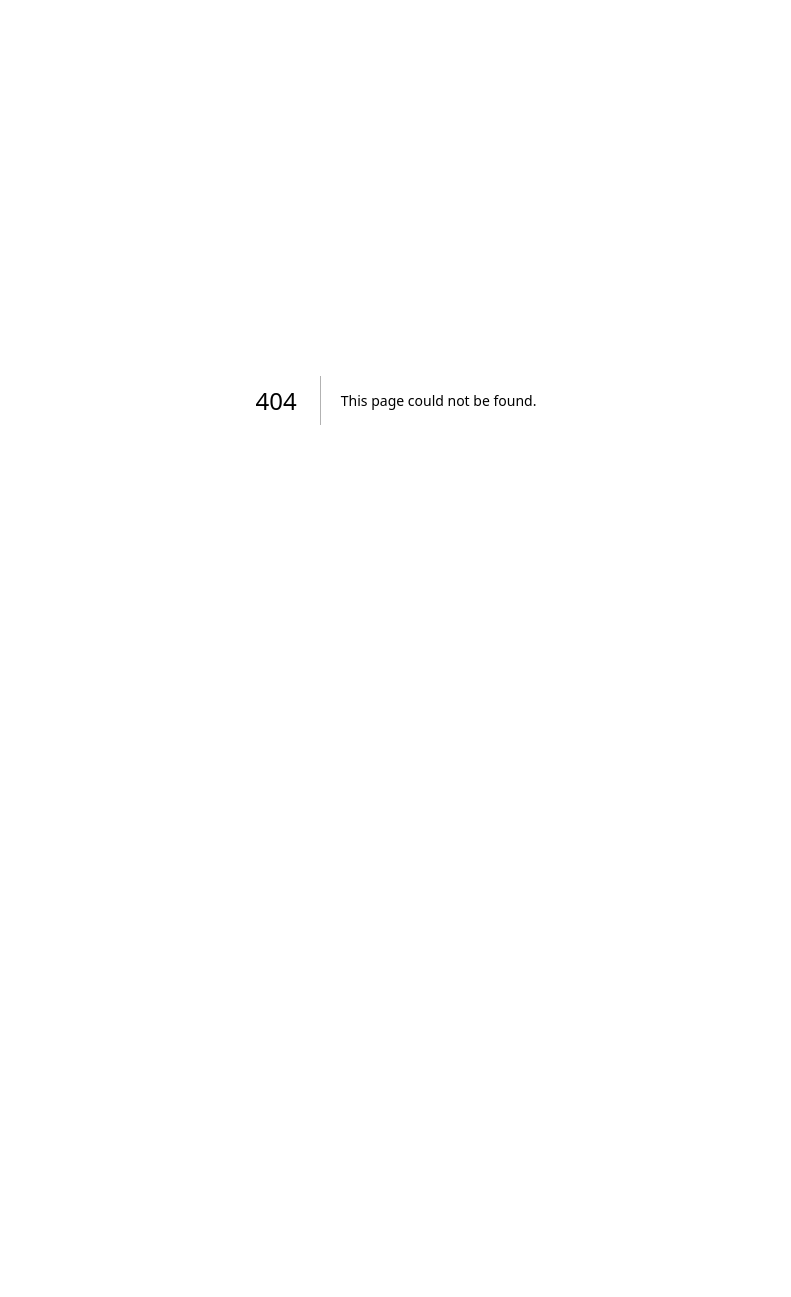
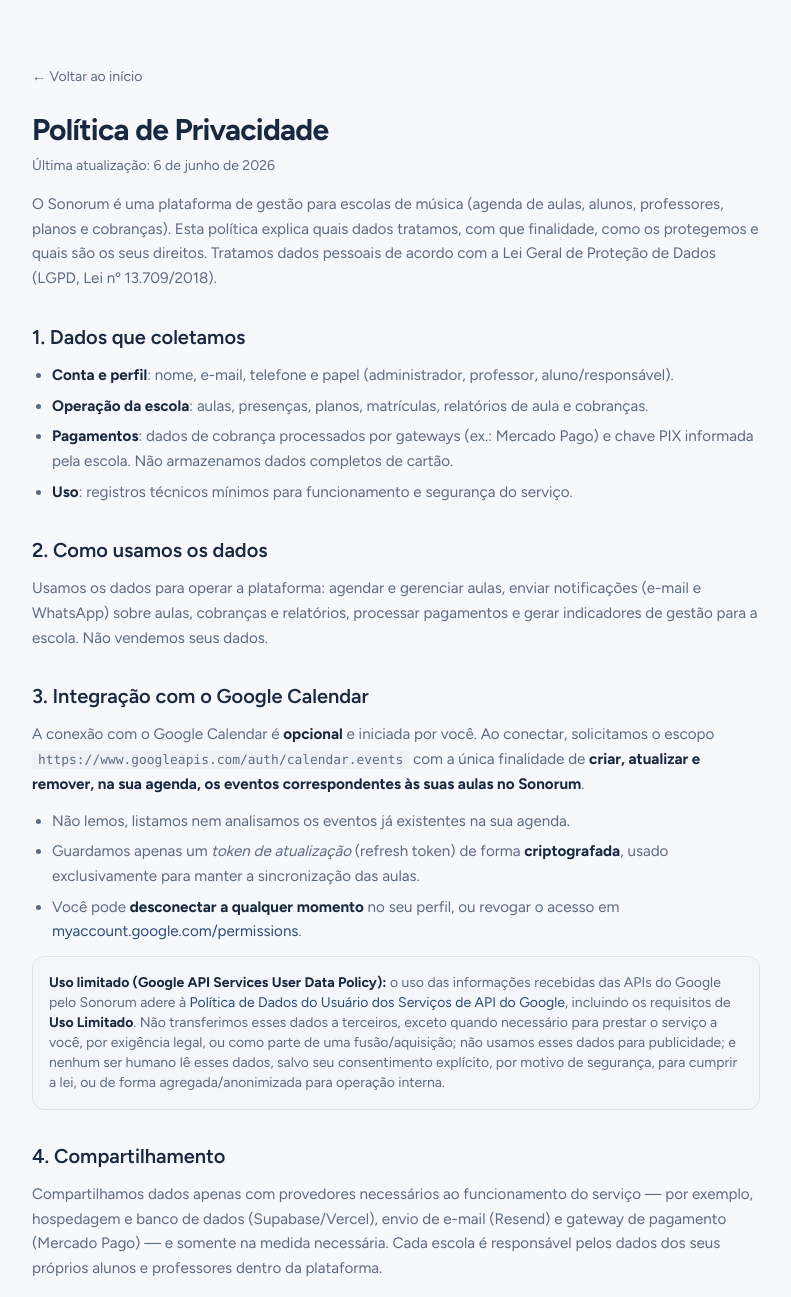
Before and after one commit to Pump-Tecnologia/Sonorum, a Next.js app: page /privacidade in a window 1280 px wide. Before the commit this address had no page. Shown: the top 1297 px of the page, without its empty margins (244-1035 px from the left). Before the commit the page ends 800 px from the top, so only its background shows below. Built offline with nearby package versions, Linux system fonts and the light colour scheme.

Commit message:
feat: página de Política de Privacidade (/privacidade) p/ verificação Google
Inclui a cláusula de Uso Limitado (Google API Services User Data Policy) +
seção específica do Google Calendar (escopo, uso, revogação). Link no rodapé
da landing e no card de conexão.

```diff
--- a/app/(marketing)/page.tsx
+++ b/app/(marketing)/page.tsx
@@ -1,3 +1,5 @@
+import Link from 'next/link'
+
 import { CTASection } from '@/components/marketing/CTASection'
 import { Features } from '@/components/marketing/Features'
 import { Hero } from '@/components/marketing/Hero'
@@ -12,6 +14,12 @@ export default function LandingPage() {
       <Features />
       <Pricing />
       <CTASection />
+      <footer className="border-t border-hairline px-5 py-8 text-center text-sm text-ink-muted">
+        <p>
+          © {new Date().getFullYear()} Sonorum ·{' '}
+          <Link href="/privacidade" className="hover:text-brand-600 hover:underline">Política de Privacidade</Link>
+        </p>
+      </footer>
     </>
   )
 }
--- /dev/null
+++ b/app/privacidade/page.tsx
@@ -0,0 +1,129 @@
+import Link from 'next/link'
+
+export const metadata = {
+  title: 'Política de Privacidade — Sonorum',
+  description: 'Como o Sonorum coleta, usa e protege os dados, incluindo a integração com o Google Calendar.',
+}
+
+const UPDATED = '6 de junho de 2026'
+const CONTACT = 'contato@sonorum.com.br'
+
+function Section({ title, children }: { title: string; children: React.ReactNode }) {
+  return (
+    <section className="mt-8">
+      <h2 className="text-xl font-semibold text-ink">{title}</h2>
+      <div className="mt-3 space-y-3 text-[0.95rem] leading-relaxed text-ink-muted">{children}</div>
+    </section>
+  )
+}
+
+export default function PrivacyPolicyPage() {
+  return (
+    <main className="mx-auto max-w-3xl px-5 py-16">
+      <Link href="/" className="text-sm text-ink-muted hover:text-brand-600">← Voltar ao início</Link>
+
+      <h1 className="mt-6 text-3xl font-bold tracking-tight text-ink">Política de Privacidade</h1>
+      <p className="mt-2 text-sm text-ink-muted">Última atualização: {UPDATED}</p>
+
+      <div className="mt-4 text-[0.95rem] leading-relaxed text-ink-muted">
+        <p>
+          O Sonorum é uma plataforma de gestão para escolas de música (agenda de aulas, alunos,
+          professores, planos e cobranças). Esta política explica quais dados tratamos, com que
+          finalidade, como os protegemos e quais são os seus direitos. Tratamos dados pessoais de
+          acordo com a Lei Geral de Proteção de Dados (LGPD, Lei nº 13.709/2018).
+        </p>
+      </div>
+
+      <Section title="1. Dados que coletamos">
+        <ul className="list-disc space-y-1.5 pl-5">
+          <li><strong className="text-ink">Conta e perfil</strong>: nome, e-mail, telefone e papel (administrador, professor, aluno/responsável).</li>
+          <li><strong className="text-ink">Operação da escola</strong>: aulas, presenças, planos, matrículas, relatórios de aula e cobranças.</li>
+          <li><strong className="text-ink">Pagamentos</strong>: dados de cobrança processados por gateways (ex.: Mercado Pago) e chave PIX informada pela escola. Não armazenamos dados completos de cartão.</li>
+          <li><strong className="text-ink">Uso</strong>: registros técnicos mínimos para funcionamento e segurança do serviço.</li>
+        </ul>
+      </Section>
+
+      <Section title="2. Como usamos os dados">
+        <p>
+          Usamos os dados para operar a plataforma: agendar e gerenciar aulas, enviar notificações
+          (e-mail e WhatsApp) sobre aulas, cobranças e relatórios, processar pagamentos e gerar
+          indicadores de gestão para a escola. Não vendemos seus dados.
+        </p>
+      </Section>
+
+      <Section title="3. Integração com o Google Calendar">
+        <p>
+          A conexão com o Google Calendar é <strong className="text-ink">opcional</strong> e iniciada
+          por você. Ao conectar, solicitamos o escopo{' '}
+          <code className="rounded bg-surface-muted px-1.5 py-0.5 text-[0.85em]">https://www.googleapis.com/auth/calendar.events</code>{' '}
+          com a única finalidade de <strong className="text-ink">criar, atualizar e remover, na sua
+          agenda, os eventos correspondentes às suas aulas no Sonorum</strong>.
+        </p>
+        <ul className="list-disc space-y-1.5 pl-5">
+          <li>Não lemos, listamos nem analisamos os eventos já existentes na sua agenda.</li>
+          <li>Guardamos apenas um <em>token de atualização</em> (refresh token) de forma <strong className="text-ink">criptografada</strong>, usado exclusivamente para manter a sincronização das aulas.</li>
+          <li>Você pode <strong className="text-ink">desconectar a qualquer momento</strong> no seu perfil, ou revogar o acesso em{' '}
+            <a href="https://myaccount.google.com/permissions" className="text-brand-600 hover:underline" target="_blank" rel="noopener noreferrer">myaccount.google.com/permissions</a>.
+          </li>
+        </ul>
+        <p className="rounded-xl border border-hairline bg-surface-muted/40 p-4 text-sm">
+          <strong className="text-ink">Uso limitado (Google API Services User Data Policy):</strong> o uso
+          das informações recebidas das APIs do Google pelo Sonorum adere à{' '}
+          <a href="https://developers.google.com/terms/api-services-user-data-policy" className="text-brand-600 hover:underline" target="_blank" rel="noopener noreferrer">Política de Dados do Usuário dos Serviços de API do Google</a>,
+          incluindo os requisitos de <strong className="text-ink">Uso Limitado</strong>. Não transferimos
+          esses dados a terceiros, exceto quando necessário para prestar o serviço a você, por exigência
+          legal, ou como parte de uma fusão/aquisição; não usamos esses dados para publicidade; e nenhum
+          ser humano lê esses dados, salvo seu consentimento explícito, por motivo de segurança, para
+          cumprir a lei, ou de forma agregada/anonimizada para operação interna.
+        </p>
+      </Section>
+
+      <Section title="4. Compartilhamento">
+        <p>
+          Compartilhamos dados apenas com provedores necessários ao funcionamento do serviço — por
+          exemplo, hospedagem e banco de dados (Supabase/Vercel), envio de e-mail (Resend) e gateway de
+          pagamento (Mercado Pago) — e somente na medida necessária. Cada escola é responsável pelos
+          dados dos seus próprios alunos e professores dentro da plataforma.
+        </p>
+      </Section>
+
+      <Section title="5. Segurança">
+        <p>
+          Adotamos medidas técnicas para proteger os dados, incluindo conexões via HTTPS, controle de
+          acesso por papel e <strong className="text-ink">criptografia</strong> de credenciais sensíveis,
+          como o token do Google. Ainda assim, nenhum sistema é 100% imune; em caso de incidente
+          relevante, agimos para mitigar e comunicar conforme a lei.
+        </p>
+      </Section>
+
+      <Section title="6. Retenção">
+        <p>
+          Mantemos os dados enquanto a conta estiver ativa e pelo período necessário às finalidades
+          aqui descritas e a obrigações legais. Ao desconectar o Google Calendar, o token é revogado e
+          deixamos de sincronizar suas aulas.
+        </p>
+      </Section>
+
+      <Section title="7. Seus direitos (LGPD)">
+        <p>
+          Você pode solicitar acesso, correção, portabilidade ou exclusão dos seus dados, além de revogar
+          consentimentos. Para exercer esses direitos, fale conosco pelo contato abaixo.
+        </p>
+      </Section>
+
+      <Section title="8. Contato">
+        <p>
+          Dúvidas sobre privacidade ou exercício de direitos:{' '}
+          <a href={`mailto:${CONTACT}`} className="text-brand-600 hover:underline">{CONTACT}</a>.
+        </p>
+      </Section>
+
+      <Section title="9. Atualizações">
+        <p>
+          Podemos atualizar esta política periodicamente. A data da última revisão está indicada no topo
+          desta página.
+        </p>
+      </Section>
+    </main>
+  )
+}
--- a/components/app/GoogleCalendarConnect.tsx
+++ b/components/app/GoogleCalendarConnect.tsx
@@ -37,6 +37,10 @@ export function GoogleCalendarConnect({ enabled, connected }: { enabled: boolean
           >
             Conectar Google Calendar
           </a>
+          <p className="text-xs text-ink-muted">
+            Usamos só para criar/atualizar suas aulas na agenda.{' '}
+            <a href="/privacidade" className="hover:text-brand-600 hover:underline">Política de privacidade</a>.
+          </p>
         </div>
       )}
     </Card>
```
